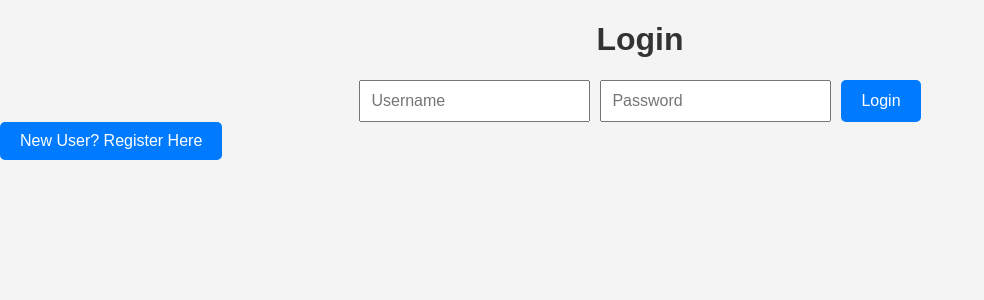
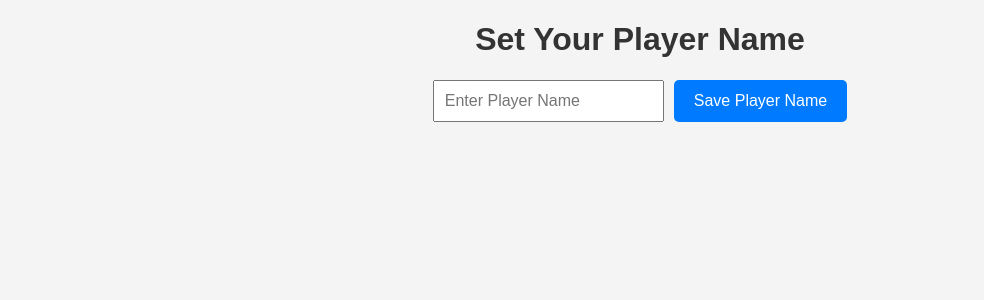
Before and after one commit to ojasvigupta30/Solo-Levelling-Game-UI, a React (Vite) app: page /set-player-name in a window 1280 px wide. Before the commit this address led to /login. Shown: the top 300 px of the page, without its empty margins (0-984 px from the left). Built offline with nearby package versions, Linux system fonts and the light colour scheme; no server answers.

Commit message:
Updated Autentications

```diff
--- a/src/App.jsx
+++ b/src/App.jsx
@@ -2,6 +2,8 @@ import React from 'react';
 import { Routes, Route, Navigate } from 'react-router-dom';
 import Login from './components/Login';
 import Register from './components/Register';
+import SetPlayerName from './pages/SetPlayerName';
+import GameDashboard from './pages/GameDashboard';
 import PlayerProfile from './components/PlayerProfile';
 import Home from './pages/Home';
 import Dungeons from './pages/Dungeons';
@@ -13,7 +15,9 @@ const App = () => {
       <Route path="/" element={<Navigate to="/login" />} />
       <Route path="/login" element={<Login />} />
       <Route path="/register" element={<Register />} />
-      <Route path="/profile/:username" element={<PlayerProfile />} />
+      <Route path="/set-player-name" element={<SetPlayerName />} />
+      <Route path="/dashboard" element={<GameDashboard />} />
+      <Route path="/profile" element={<PlayerProfile />} />
       <Route path="/home" element={<Home />} />
       <Route path="/dungeons" element={<Dungeons />} />
       <Route path="/dungeons/:id" element={<DungeonDetail />} />
--- a/src/components/Login.jsx
+++ b/src/components/Login.jsx
@@ -12,8 +12,10 @@ const Login = () => {
 
     try {
       const response = await loginUser({ username, password });
-      localStorage.setItem('token', response.data.token); // Save token
-      navigate('/home'); // Navigate to Home page
+      localStorage.setItem('token', response.token); // Save the token
+      localStorage.setItem('username', username); // Save username
+      alert('Login successful');
+      navigate('/set-player-name'); // Redirect to Set Player Name Page
     } catch (error) {
       alert('Login failed: ' + (error.response?.data?.message || error.message));
     }
--- a/src/components/PlayerProfile.jsx
+++ b/src/components/PlayerProfile.jsx
@@ -1,8 +1,8 @@
 import React, { useState, useEffect } from 'react';
 import { useNavigate } from 'react-router-dom';
-import { getPlayer, addXP } from '../api/playerApi';
+import { getPlayer } from '../api/playerApi';
 
-const PlayerProfile = ({ username }) => {
+const PlayerProfile = () => {
   const [player, setPlayer] = useState(null);
   const [loading, setLoading] = useState(true);
   const navigate = useNavigate();
@@ -10,61 +10,50 @@ const PlayerProfile = ({ username }) => {
   useEffect(() => {
     const fetchPlayer = async () => {
       const token = localStorage.getItem('token');
-      if (!token) {
+      const username = localStorage.getItem('username');
+      if (!token || !username) {
         navigate('/login');
         return;
       }
 
       try {
-        const data = await getPlayer(username, token);
-        setPlayer(data);
+        const playerData = await getPlayer(username, token);
+        setPlayer(playerData);
       } catch (error) {
-        alert('Error fetching player details: ' + error.message);
+        alert('Error fetching player profile: ' + error.message);
       } finally {
         setLoading(false);
       }
     };
 
     fetchPlayer();
-  }, [username, navigate]);
+  }, [navigate]);
 
-  const handleAddXP = async (xpGained) => {
-    try {
-      const token = localStorage.getItem('token');
-      const updatedPlayer = await addXP(username, xpGained, token);
-      setPlayer(updatedPlayer.player);
-      alert('XP added successfully!');
-    } catch (error) {
-      alert('Error adding XP: ' + error.message);
-    }
-  };
-
-  if (loading) return <p>Loading player details...</p>;
-  if (!player) return <p>Player not found.</p>;
+  if (loading) return <p>Loading player profile...</p>;
+  if (!player) return <p>Player profile not found.</p>;
 
   return (
     <div>
       <h1>Player Profile: {player.username}</h1>
       <p>Level: {player.level}</p>
       <p>XP: {player.xp}</p>
-      <h3>Stats:</h3>
+      <h3>Stats</h3>
       <p>Health: {player.stats.health}</p>
       <p>Attack: {player.stats.attack}</p>
       <p>Defense: {player.stats.defense}</p>
-      <h3>Inventory:</h3>
+      <h3>Inventory</h3>
       <ul>
         {player.inventory.map((item, index) => (
           <li key={index}>{item}</li>
         ))}
       </ul>
-      <h3>Skills:</h3>
+      <h3>Skills</h3>
       <ul>
         {player.skills.map((skill, index) => (
           <li key={index}>{skill}</li>
         ))}
       </ul>
-      <button onClick={() => handleAddXP(50)}>Gain 50 XP</button>
-      <button onClick={() => navigate('/home')}>Back to Home</button>
+      <button onClick={() => navigate('/dashboard')}>Back to Dashboard</button>
     </div>
   );
 };
--- /dev/null
+++ b/src/pages/GameDashboard.jsx
@@ -0,0 +1,20 @@
+import React from 'react';
+import { useNavigate } from 'react-router-dom';
+
+const GameDashboard = () => {
+  const navigate = useNavigate();
+
+  return (
+    <div>
+      <h1>Game Dashboard</h1>
+      <button onClick={() => navigate('/profile')}>View Player Profile</button>
+      <button onClick={() => navigate('/dungeons')}>Explore Dungeons</button>
+      <button onClick={() => {
+        localStorage.clear();
+        navigate('/login');
+      }}>Log Out</button>
+    </div>
+  );
+};
+
+export default GameDashboard;
--- /dev/null
+++ b/src/pages/SetPlayerName.jsx
@@ -0,0 +1,45 @@
+import React, { useState } from 'react';
+import { useNavigate } from 'react-router-dom';
+import { createOrUpdatePlayer } from '../api/playerApi';
+
+const SetPlayerName = () => {
+  const [playerName, setPlayerName] = useState('');
+  const navigate = useNavigate();
+
+  const handleSubmit = async (e) => {
+    e.preventDefault();
+    if (!playerName) {
+      alert('Player name cannot be empty.');
+      return;
+    }
+
+    try {
+      const token = localStorage.getItem('token'); // Retrieve token from localStorage
+      if (!token) throw new Error('No token found. Please log in again.');
+
+      await createOrUpdatePlayer({ username: playerName }, token);
+      alert('Player name set successfully!');
+      navigate('/dashboard');
+    } catch (error) {
+      alert('Error setting player name: ' + (error.response?.data?.message || error.message));
+    }
+  };
+
+  return (
+    <div>
+      <h1>Set Your Player Name</h1>
+      <form onSubmit={handleSubmit}>
+        <input
+          type="text"
+          placeholder="Enter Player Name"
+          value={playerName}
+          onChange={(e) => setPlayerName(e.target.value)}
+          required
+        />
+        <button type="submit">Save Player Name</button>
+      </form>
+    </div>
+  );
+};
+
+export default SetPlayerName;
```
